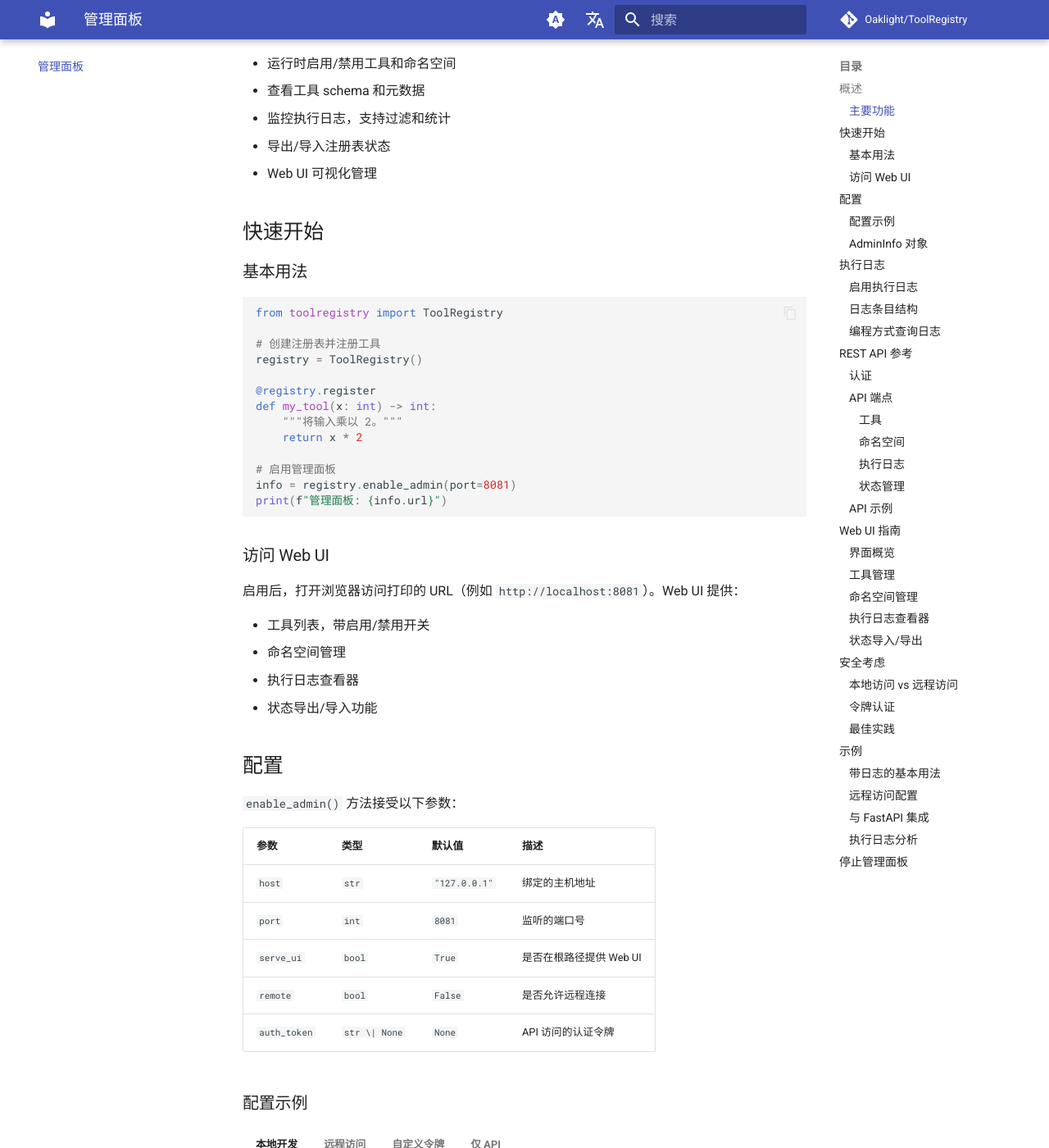
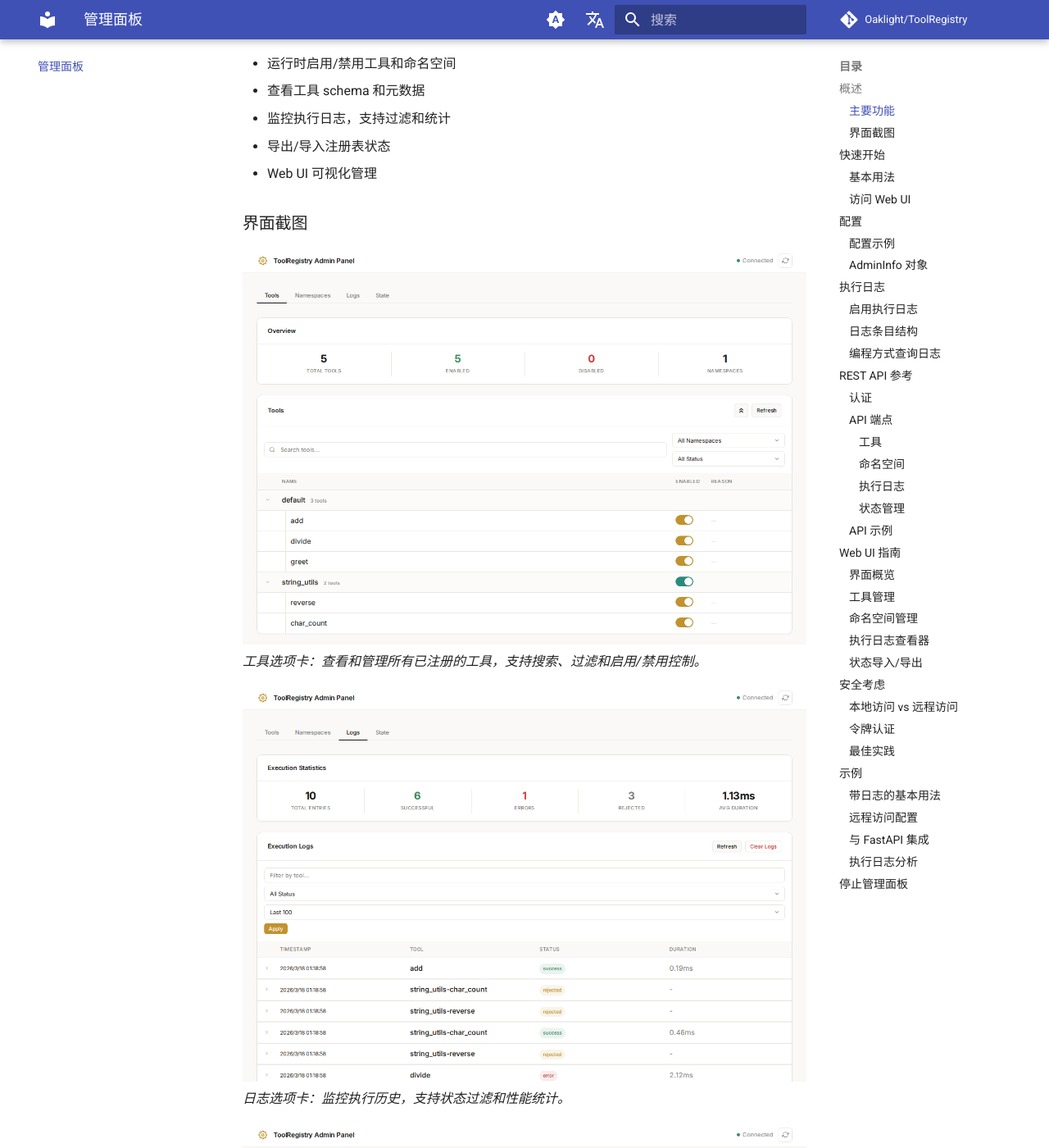
Before and after one commit to Oaklight/ToolRegistry, an MkDocs documentation site: the page built from docs/admin-panel.md, in a window 1280 px wide and 1400 px high, scrolled down 551 px. Shown: the whole window at 82% size. Built offline with MkDocs 1.6.1 and Material for MkDocs 9.7.7, drawn with Linux system fonts in a browser that asks for light colours; comment, search, counter and statistics services are not loaded; some of the changed text lies outside the part shown.

Commit message:
docs: add admin panel screenshots with captions

```diff
--- a/docs/admin-panel.md
+++ b/docs/admin-panel.md
@@ -18,6 +18,17 @@
 - 监控执行日志，支持过滤和统计
 - 导出/导入注册表状态
 - Web UI 可视化管理
+
+### 界面截图
+
+![管理面板 - 工具](assets/admin-panel-tools.png)
+*工具选项卡：查看和管理所有已注册的工具，支持搜索、过滤和启用/禁用控制。*
+
+![管理面板 - 日志](assets/admin-panel-logs.png)
+*日志选项卡：监控执行历史，支持状态过滤和性能统计。*
+
+![管理面板 - 命名空间](assets/admin-panel-namespaces.png)
+*命名空间选项卡：管理工具分组，支持命名空间级别的启用/禁用控制。*
 
 ## 快速开始
 
```
Also changed, not shown: docs/assets/admin-panel-logs.png (added), docs/assets/admin-panel-namespaces.png (added), docs/assets/admin-panel-tools.png (added).
